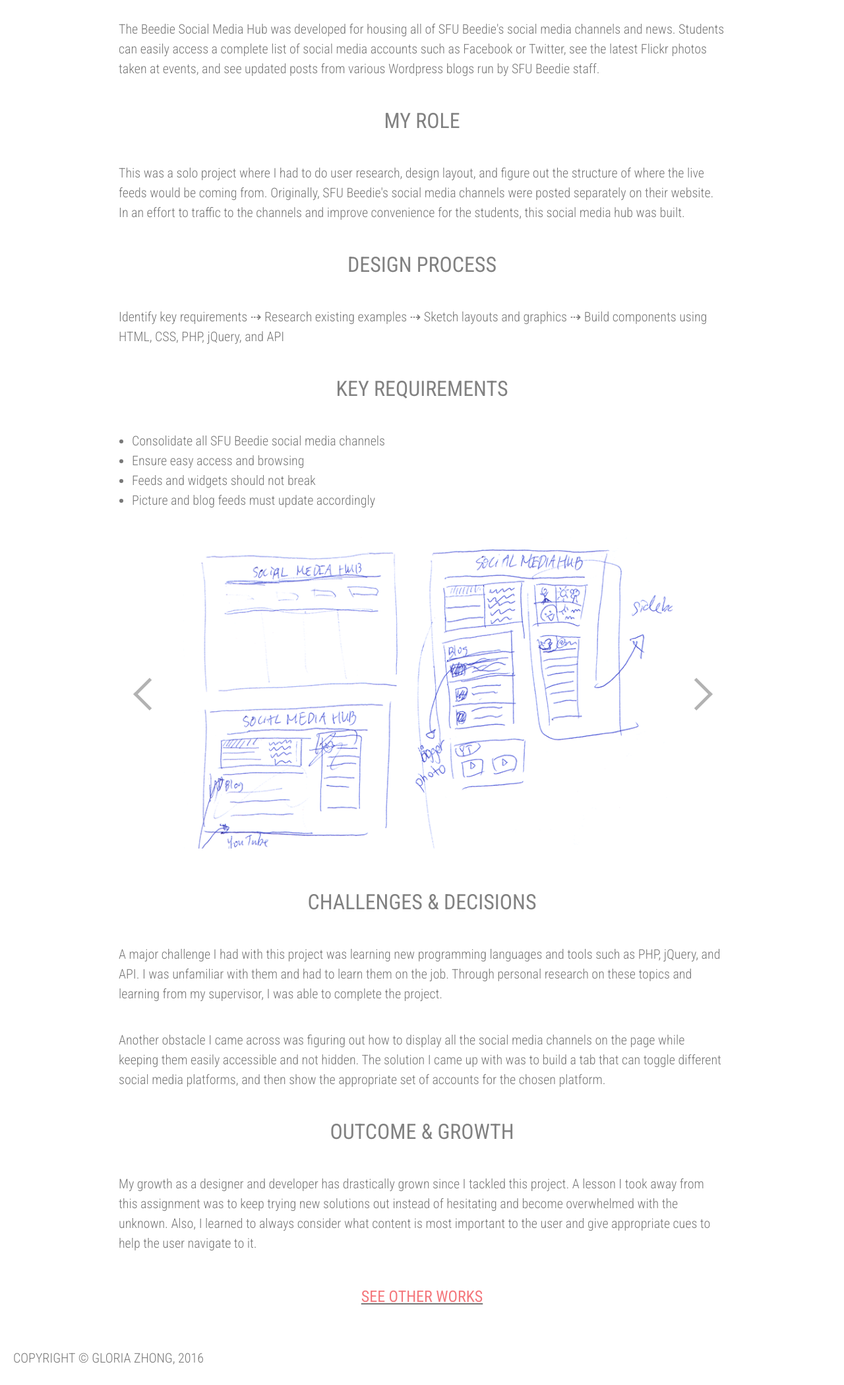
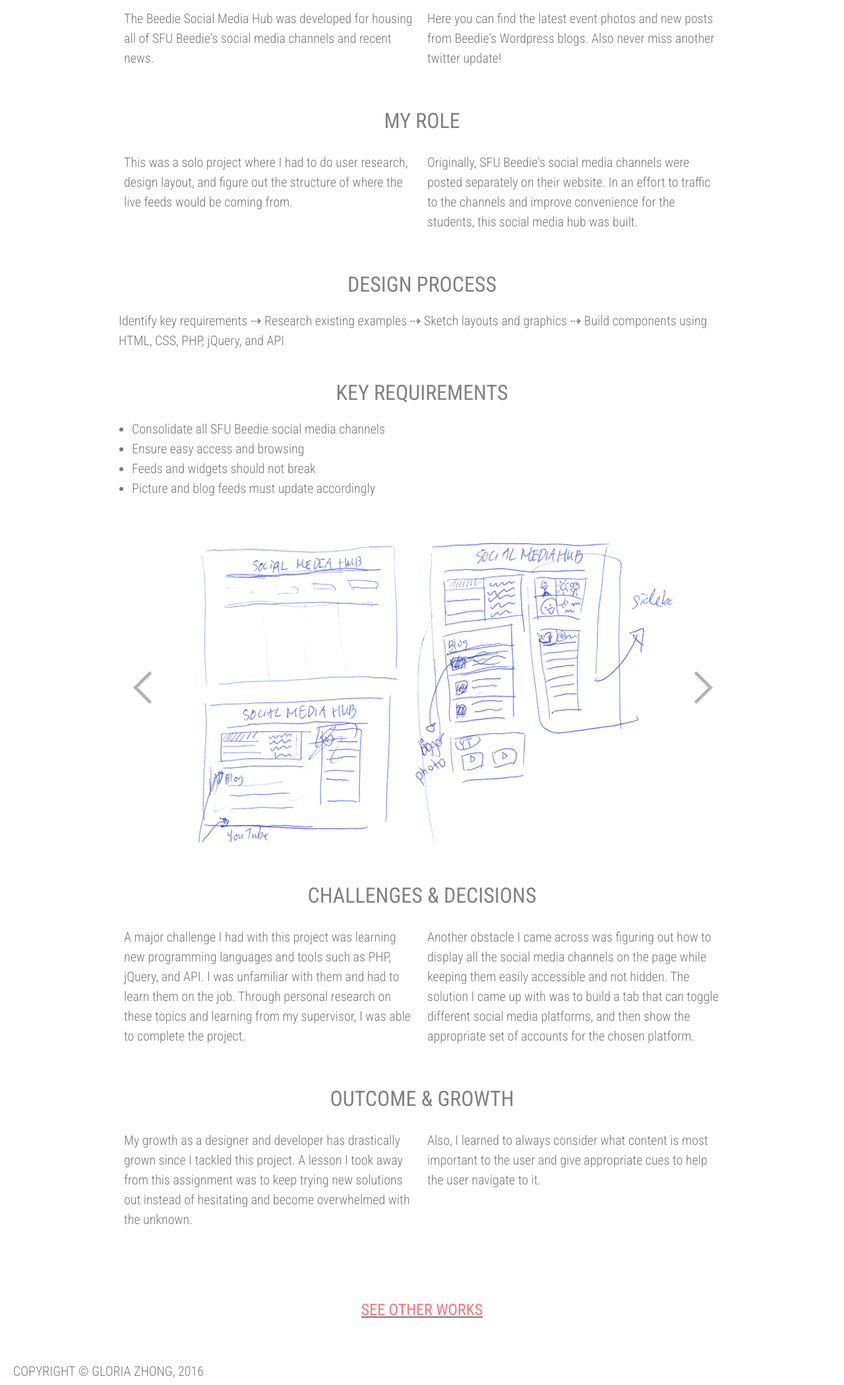
Before and after one commit to gzhong17/portfolio-old, a plain HTML site: page beedie.html in a window 1280 px wide. Shown: the part 647-2746 px from the top of the page at 66% size. Drawn offline with nearby package versions, Linux system fonts and the light colour scheme; a web font is replaced by a local one.

Commit message:
Restructuring description text of works and other small adjustments

```diff
--- a/beedie.html
+++ b/beedie.html
@@ -28,11 +28,22 @@
       <section class="module content">
         <div class="container">
           <h2>SUMMARY OF APPLICATION</h2>
-          <p>The Beedie Social Media Hub was developed for housing all of SFU Beedie's social media channels and news. Students can easily access a complete list of social media accounts such as Facebook or Twitter, see the latest Flickr photos taken at events, and see updated posts from  various Wordpress blogs run by SFU Beedie staff.</p>
+          <div class="columns">
+            <div class="col-1">
+              <p>The Beedie Social Media Hub was developed for housing all of SFU Beedie's social media channels and recent news.</p>
+            </div>
+            <div class="col-1"><p>Here you can find the latest event photos and new posts from Beedie's Wordpress blogs. Also never miss another twitter update!</p>
+            </div>
+          </div>
 
           <h2>MY ROLE</h2>
-          <p>This was a solo project where I had to do user research, design layout, and figure out the structure of where the live feeds would be coming from. Originally, SFU Beedie's social media channels were posted separately on their website. In an effort to traffic to the channels and improve convenience for the students, this social media hub was built.</p
+          <div class="columns">
+            <div class="col-1">
+              <p>This was a solo project where I had to do user research, design layout, and figure out the structure of where the live feeds would be coming from.</p></div>
+            <div class="col-1"><p>Originally, SFU Beedie's social media channels were posted separately on their website. In an effort to traffic to the channels and improve convenience for the students, this social media hub was built.</p
             >
+          </div>
+        </div>
             <h2>DESIGN PROCESS</h2>
 
             <p>Identify key requirements &#8674; Research existing examples &#8674; Sketch layouts and graphics &#8674; Build components using HTML, CSS, PHP, jQuery, and API</p>
@@ -110,13 +121,22 @@
             </div>
 
             <h2>CHALLENGES &amp; DECISIONS</h2>
-
+            <div class="columns">
+            <div class="col-1">
             <p>A major challenge I had with this project was learning new programming languages and tools such as PHP, jQuery, and API. I was unfamiliar with them and had to learn them on the job. Through personal research on these topics and learning from my supervisor, I was able to complete the project.</p>
+          </div>
+          <div class="col-1">
 
             <p>Another obstacle I came across was figuring out how to display all the social media channels on the page while keeping them easily accessible and not hidden. The solution I came up with was to build a tab that can toggle different social media platforms, and then show the appropriate set of accounts for the chosen platform.</p>
+          </div>
+        </div>
 
             <h2>OUTCOME &amp; GROWTH</h2>
-            <p>My growth as a designer and developer has drastically grown since I tackled this project. A lesson I took away from this assignment was to keep trying new solutions out instead of hesitating and become overwhelmed with the unknown. Also, I learned to always consider what content is most important to the user and give appropriate cues to help the user navigate to it.</p>
+            <div class="columns">
+            <div class="col-1">
+            <p>My growth as a designer and developer has drastically grown since I tackled this project. A lesson I took away from this assignment was to keep trying new solutions out instead of hesitating and become overwhelmed with the unknown.</p></div>
+            <div class="col-1"><p>Also, I learned to always consider what content is most important to the user and give appropriate cues to help the user navigate to it.</p>
+            </div>
           </div>
           <div class="button other-works"><a href="index.html#work-display">SEE OTHER WORKS</a></div>
         </section>
@@ -124,7 +144,9 @@
       <footer>
         <p>COPYRIGHT &#169; GLORIA ZHONG, 2016</p>
       </footer>
+      <script src="js/modernizr-custom.js"></script>
       <script type="text/javascript" src="https://cdnjs.cloudflare.com/ajax/libs/jquery/1.12.4/jquery.min.js"></script>
+      <script src="js/detect-flex.js"></script>
       <!-- <script src="js/jquery-1.12.4.min.js"></script>-->
     </body>
     </html>
--- a/css/carousel.scss
+++ b/css/carousel.scss
@@ -62,6 +62,7 @@ label, #active  {
 	}
 
 	#slides {
+		margin-top: 3em;
 		.inner {
 		width: 500%;
 		-webkit-transform: translateZ(0);
--- a/css/elements.scss
+++ b/css/elements.scss
@@ -21,7 +21,7 @@ h1 {
 h2 {
   color: #818181;
   text-align: center;
-  margin-bottom: 40px;
+  margin-bottom: 0.5em;;
   font-weight: 400;
   font-style: normal;
   font-size: 2em;
@@ -33,7 +33,7 @@ h2 {
 
 h3 {
   color: #666666;
-  margin-bottom: 40px;
+  margin-bottom: 1;
   font-weight: bold;
   font-style: normal;
   font-size: 1.3em;
--- a/css/flexbox.scss
+++ b/css/flexbox.scss
@@ -26,14 +26,14 @@
   }
 }
 
-.fh-problems.flex{
+.columns.flex{
   display: flex;
   flex-wrap: wrap;
   justify-content:flex-start;
+  margin-bottom: 3em;
 
-  .home-desc, .support-desc{
+  .col-1{
     width: 50%;
-
     flex-grow:1;
     flex-shrink:1;
     flex-basis:20em;
--- a/css/grid.scss
+++ b/css/grid.scss
@@ -67,20 +67,21 @@
   }
 }
 
-.fh-problems{
+.columns{
   width: 100%;
+  margin-bottom: 3em;
 
-  .home-desc, .support-desc{
+  .col-1{
     display: inline-block;
     margin: 0.5em;
-    width: 90%;
+    width: 100%;
     text-decoration: none;
 
   }
 
   @media screen and (min-width: 50em) {
-    .home-desc, .support-desc {
-      width: 40%;
+    .col-1 {
+      width: 47%;
       vertical-align: top;
     }
   }
--- a/css/main.scss
+++ b/css/main.scss
@@ -5,4 +5,4 @@
 @import "section";
 @import "flexbox";
 @import "grid";
-@import "carousel"
+@import "carousel";
--- a/css/reset.scss
+++ b/css/reset.scss
@@ -35,7 +35,6 @@
     /*list-style: none;*/
     font-size: 20px;
     padding: 0 1em;
-    margin-bottom: 40px;
   }
 
   blockquote, q {
--- a/js/detect-flex.js
+++ b/js/detect-flex.js
@@ -1,9 +1,12 @@
 $(function(){
 	var grids = $(".works");
+	var cols = $(".columns");
 
 	if (Modernizr.flexbox) {
 		grids.addClass("flex");
+		cols.addClass("flex");
 	} else{
 		grids.removeClass("flex");
+		cols.removeClass("flex");
 	}
 });
```
Also changed, not shown: fh-sharepoint.html (+27 -8 lines), css/main.css, img/gz-logo.png, 3 other files.
